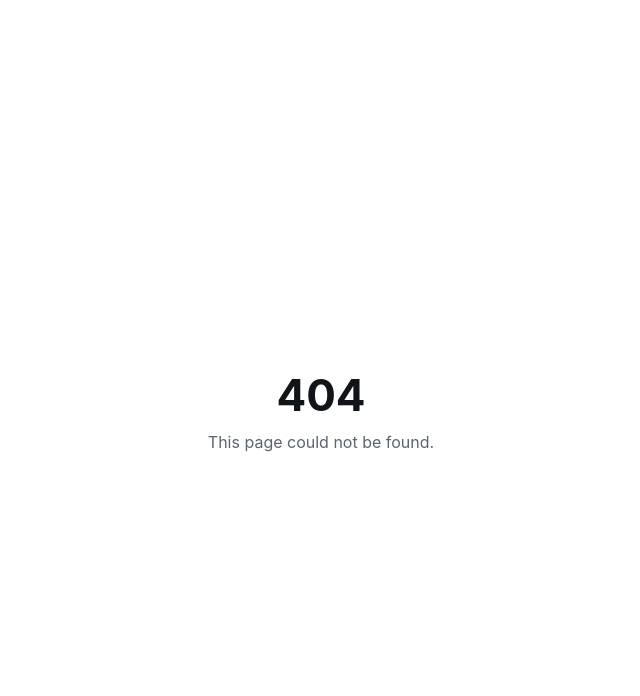
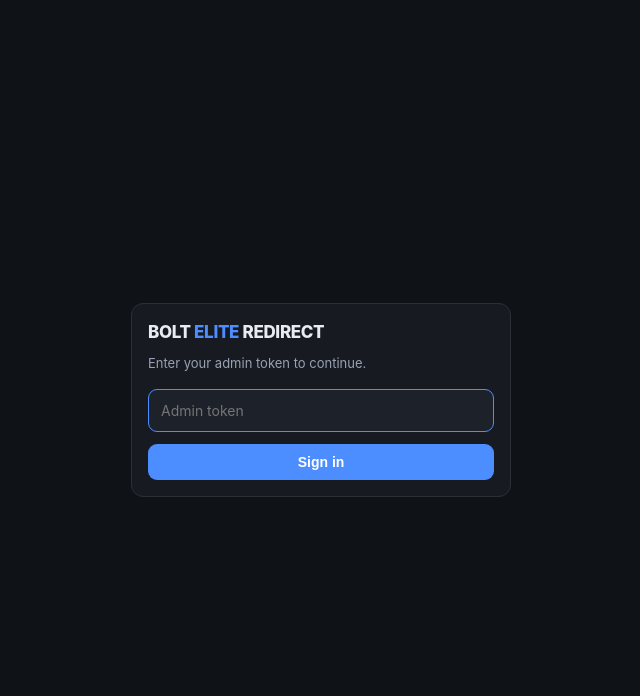
Before and after one commit to tudahl003-cell/mailforge, a PHP site: page / in a window 1280 px wide. Shown: the top 696 px of the page, without its empty margins (319-959 px from the left). After the commit the page ends 497 px from the top, so only its background shows below. Run offline with PHP 8.4, Linux system fonts and the light colour scheme.

Commit message:
route: bolt bare domain opens admin console instead of 404; /health JSON probe

```diff
--- a/bolt-elite/index.php
+++ b/bolt-elite/index.php
@@ -39,21 +39,18 @@ if (str_starts_with($path, '/api/')) {
     exit;
 }
 
-if ($path === '/admin' || $path === '/admin/panel') {
+// Root + admin both open the admin console: pasting the bare domain must land
+// somewhere real, never a 404. /health stays a plain health probe.
+if ($path === '/' || $path === '/admin' || $path === '/admin/panel') {
     require __DIR__ . '/include/admin.php';
     be_admin_page();
     exit;
 }
 
-if ($path === '/' || $path === '/health') {
-    header('Content-Type: text/html; charset=utf-8');
+if ($path === '/health') {
+    header('Content-Type: application/json; charset=utf-8');
     header('X-Robots-Tag: noindex, nofollow');
-    echo '<!doctype html><meta charset="utf-8"><meta name="viewport" content="width=device-width,initial-scale=1">'
-       . '<meta name="robots" content="noindex,nofollow"><title>404</title>'
-       . '<div style="font:16px/1.6 -apple-system,BlinkMacSystemFont,Segoe UI,Roboto,sans-serif;'
-       . 'display:grid;place-items:center;height:100vh;color:#5b6472">'
-       . '<div style="text-align:center"><div style="font-size:44px;font-weight:700;color:#111418">404</div>'
-       . '<div>This page could not be found.</div></div></div>';
+    echo json_encode(['ok' => true, 'service' => 'bolt-elite-redirect']);
     exit;
 }
 
```
